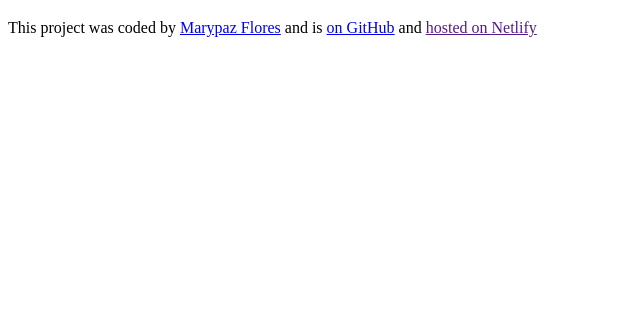
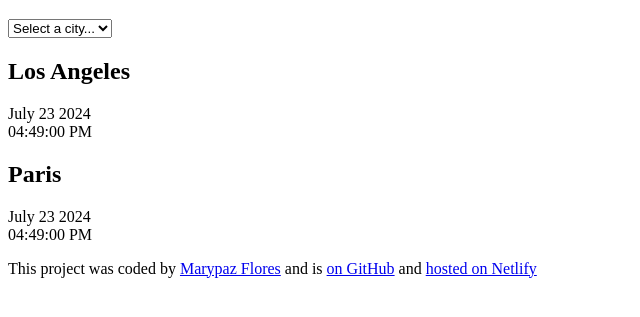
Before and after one commit to marypaz-flores/World-Clock-App, a plain HTML site: page index.html in a window 1280 px wide. Shown: the part 61-378 px from the top of the page, without its empty margins (0-640 px from the left). Drawn offline with nearby package versions, Linux system fonts and the light colour scheme.

Commit message:
feat: Add of basic HTML logic

```diff
--- a/index.html
+++ b/index.html
@@ -3,10 +3,33 @@
   <head>
     <meta charset="UTF-8" />
     <meta name="viewport" content="width=device-width, initial-scale=1.0" />
+    <script src="https://cdnjs.cloudflare.com/ajax/libs/moment.js/2.30.1/moment.min.js"></script>
+    <script src="https://cdnjs.cloudflare.com/ajax/libs/moment-timezone/0.5.45/moment-timezone-with-data-1970-2030.min.js"></script>
     <title>World Clock - AMFM</title>
   </head>
   <body>
-    <h1>World Clock</h1>
+    <div class="container">
+      <h1>World Clock</h1>
+
+      <select>
+        <option value="">Select a city...</option>
+        <option value="">London</option>
+        <option value="">New York</option>
+        <option value="">Paris</option>
+      </select>
+
+      <div class="city">
+        <h2>Los Angeles</h2>
+        <div class="date">July 23 2024</div>
+        <div class="time">04:49:00 PM</div>
+      </div>
+      <div class="city">
+        <h2>Paris</h2>
+        <div class="date">July 23 2024</div>
+        <div class="time">04:49:00 PM</div>
+      </div>
+    </div>
+
     <footer>
       <p class="footer-details">
         This project was coded by
@@ -18,8 +41,11 @@
           on GitHub</a
         >
         and
-        <a href="" target="_blank">hosted on Netlify</a>
+        <a href="https://amfm-world-clock.netlify.app/" target="_blank"
+          >hosted on Netlify</a
+        >
       </p>
     </footer>
+    <script src="JS/javascript.js"></script>
   </body>
 </html>
```
